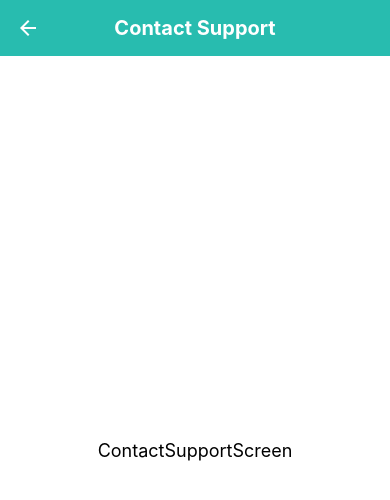
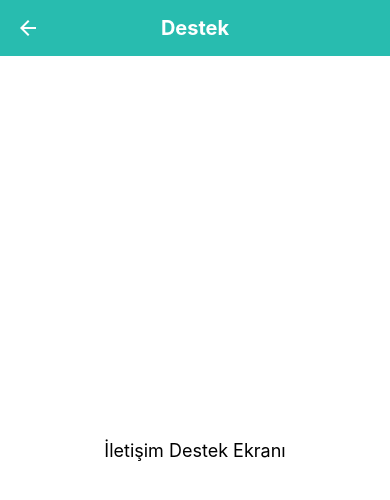
Before and after one commit to KotoJallow/sutcun-mobile, a React Native app: screen /Support in a window 390 px wide. Shown: the top 500 px of the page. Built offline with nearby package versions, Linux system fonts and the light colour scheme.

Commit message:
Destek ekranı çevrildi.

```diff
--- a/src/constants/strings.ts
+++ b/src/constants/strings.ts
@@ -110,6 +110,7 @@ export default {
   errorUserNotFound: 'Kullanıcı bulunamadı. Lütfen kayıt olun veya giriş yapın.',
   errorSaveAddress: 'Adres kaydedilemedi. Lütfen tekrar deneyin.',
 
-  // Uygulama Ayarları Ekranı
-  appSettingsScreen: 'Uygulama Ayarları Ekranı'
+  // Hesabım altındaki Ekranlar
+  appSettingsScreen: 'Uygulama Ayarları Ekranı',
+  contactSupportScreen: 'İletişim Destek Ekranı'
 };
--- a/src/screens/ContactSupportScreen.tsx
+++ b/src/screens/ContactSupportScreen.tsx
@@ -2,6 +2,7 @@ import React from 'react';
 import { View, Text, StyleSheet } from 'react-native';
 import CustomToolbar from '../components/CustomToolbar';
 import colors from '../constants/colors';
+import Strings from '../constants/strings';
 
 const ContactSupportScreen = ({ navigation }: any) => {
 
@@ -11,12 +12,12 @@ const handleBackPress = () => {
 
   return (
     <View style={styles.container}>
-      <CustomToolbar title="Contact Support"
+      <CustomToolbar title= {Strings.contactSupport}
         showBack={true}
         showDelete={false}
         onBackPress={handleBackPress}/>
       <View style={styles.content}>
-        <Text style={styles.text}>ContactSupportScreen</Text>
+        <Text style={styles.text}>{Strings.contactSupportScreen}</Text>
       </View>
     </View>
   );
```
